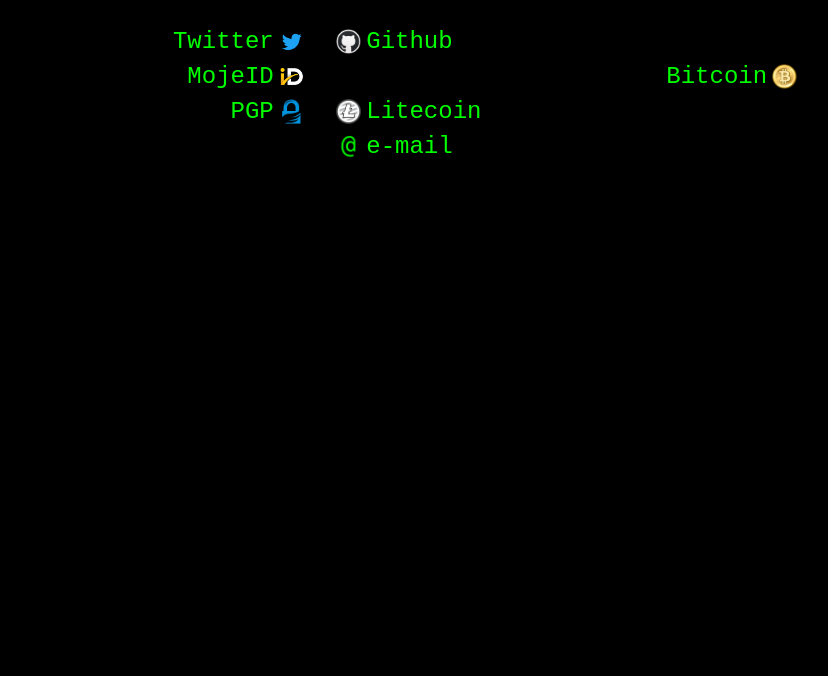
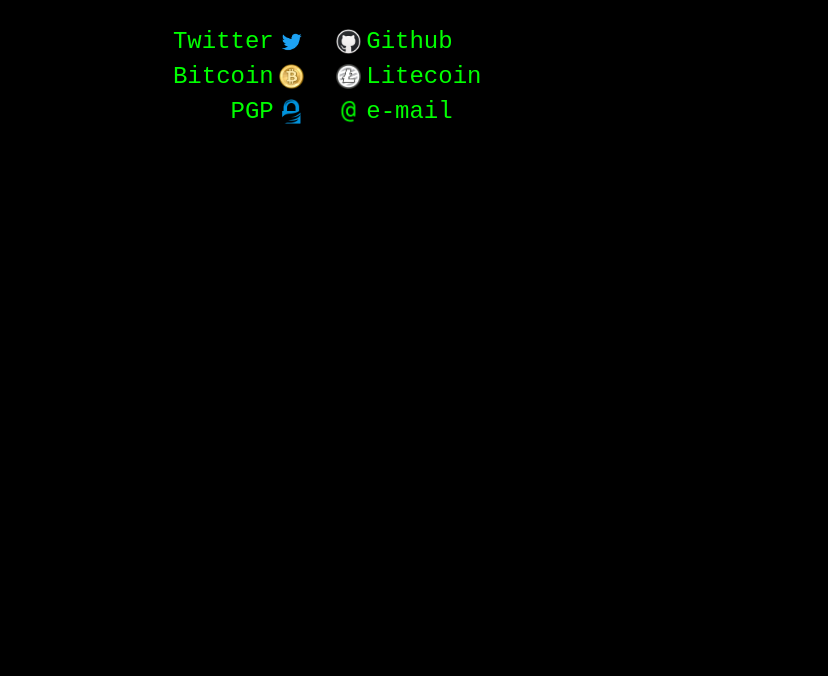
Before and after one commit to VojtechMyslivec/xmyslivec, a plain HTML site: page index.html in a window 1280 px wide. Shown: the part 124-800 px from the top of the page, without its empty margins (320-1148 px from the left). Drawn offline with Linux system fonts and the light colour scheme.

Commit message:
Delete mojeID contact

```diff
--- a/css/style.css
+++ b/css/style.css
@@ -64,10 +64,6 @@ a:hover {
 }
 
 /* item pictures */
-#a_mojeid {
-    background-image: url("../img/mojeid.png");
-}
-
 #a_github {
     background-image: url("../img/github.png");
 }
--- a/index.html
+++ b/index.html
@@ -18,9 +18,6 @@
                 <a href="https://github.com/VojtechMyslivec" title="github.com" id="a_github">Github</a>
             </div>
             <div class="left">
-                <a href="https://vojtechmyslivec.mojeid.cz/" title="mojeid.cz" id="a_mojeid">MojeID</a>
-            </div>
-            <div class="left">
                 <a href="bitcoin:13ipox7JMLvKArRCTmsVfrdatRs658FmMC?label=Vojtech%20Myslivec" title="BTC wallet" id="a_bitcoin">Bitcoin</a>
             </div>
             <div class="right">
```
Also changed, not shown: img/mojeid.png (deleted).
